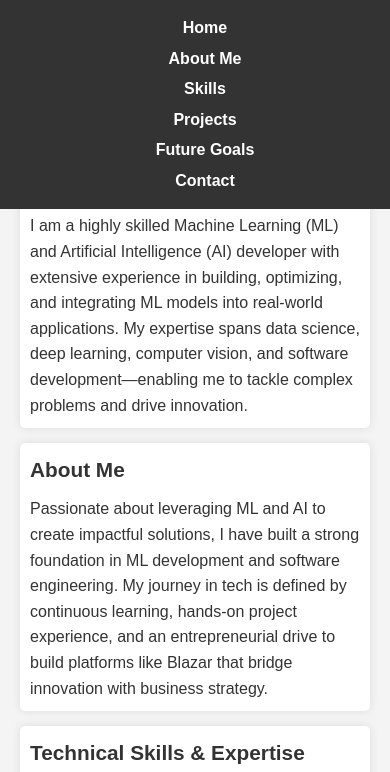
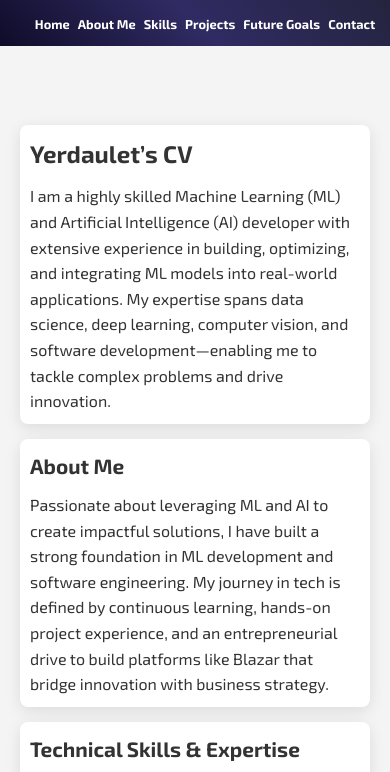
Before and after one commit to Teluadrey/MyCV, a plain HTML site: page index.html in a window 390 px wide. Shown: the top 772 px of the page. Drawn offline with Linux system fonts and the light colour scheme.

Commit message:
ready to go

```diff
--- a/index.html
+++ b/index.html
@@ -4,21 +4,24 @@
   <meta charset="UTF-8" />
   <meta name="viewport" content="width=device-width, initial-scale=1.0" />
   <title>Yerdaulet's CV</title>
+  <!-- Using a more legible futuristic font from Google Fonts -->
+  <link href="https://fonts.googleapis.com/css2?family=Exo+2:wght@400;700&display=swap" rel="stylesheet">
   <style>
-    /* Reset and base styling */
+    /* Reset & Base Styles */
     * {
       margin: 0;
       padding: 0;
       box-sizing: border-box;
     }
     body {
-      font-family: Arial, sans-serif;
+      font-family: 'Exo 2', sans-serif;
       line-height: 1.6;
       background: #f4f4f4;
       color: #333;
     }
+    /* Header with gradient background */
     header {
-      background: #333;
+      background: linear-gradient(45deg, #0f0c29, #302b63, #24243e);
       color: #fff;
       padding: 10px 0;
       position: fixed;
@@ -28,32 +31,44 @@
     }
     /* Spacer to offset the fixed header */
     .header-spacer {
-      height: 60px; /* Default spacer height matching header height */
+      height: 60px;
     }
+    /* Container */
     .container {
       max-width: 1100px;
       margin: 0 auto;
       padding: 20px;
     }
+    /* Navigation: Using Flexbox for a single-line layout */
     nav ul {
+      display: flex;
+      justify-content: center;
+      align-items: center;
+      gap: 20px;
       list-style: none;
-      text-align: center;
+      overflow-x: auto;
+      padding: 0 10px;
     }
     nav ul li {
-      display: inline;
-      margin: 0 15px;
+      white-space: nowrap;
     }
     nav ul li a {
       color: #fff;
       text-decoration: none;
       font-weight: bold;
+      transition: color 0.3s ease, transform 0.3s ease;
     }
+    nav ul li a:hover {
+      color: #00ffff;
+      transform: scale(1.1);
+    }
+    /* Section Styling */
     section {
       margin: 40px 0;
       background: #fff;
       padding: 20px;
-      border-radius: 5px;
-      box-shadow: 0 0 10px rgba(0,0,0,0.1);
+      border-radius: 8px;
+      box-shadow: 0 4px 15px rgba(0, 0, 0, 0.1);
     }
     h1, h2, h3 {
       margin-bottom: 10px;
@@ -70,30 +85,31 @@
     a {
       color: #0077cc;
     }
+    /* Footer */
     footer {
-      background: #333;
+      background: linear-gradient(45deg, #24243e, #302b63, #0f0c29);
       color: #fff;
       text-align: center;
       padding: 15px 0;
     }
-
     /* Media Queries for Adaptive Design */
     @media (max-width: 1024px) {
       .header-spacer {
+        height: 70px;
+      }
+      nav ul {
+        gap: 15px;
+      }
+    }
+    @media (max-width: 768px) {
+      .header-spacer {
         height: 80px;
       }
-      nav ul li {
-        margin: 0 10px;
+      nav ul {
+        gap: 10px;
       }
-    }
-
-    @media (max-width: 768px) {
-      .header-spacer {
-        height: 100px;
-      }
-      nav ul li {
-        display: block;
-        margin: 10px 0;
+      nav ul li a {
+        font-size: 0.9em;
       }
       section {
         margin: 20px 0;
@@ -109,13 +125,15 @@
         font-size: 1.4em;
       }
     }
-
     @media (max-width: 480px) {
       .header-spacer {
-        height: 120px;
+        height: 90px;
       }
-      nav ul li {
-        margin: 5px 0;
+      nav ul {
+        gap: 8px;
+      }
+      nav ul li a {
+        font-size: 0.8em;
       }
       section {
         margin: 15px 0;
@@ -147,7 +165,7 @@
     </nav>
   </header>
 
-  <!-- Spacer element to ensure the fixed header does not overlap the content -->
+  <!-- Spacer to ensure content is not hidden behind the fixed header -->
   <div class="header-spacer"></div>
 
   <div class="container">
```
